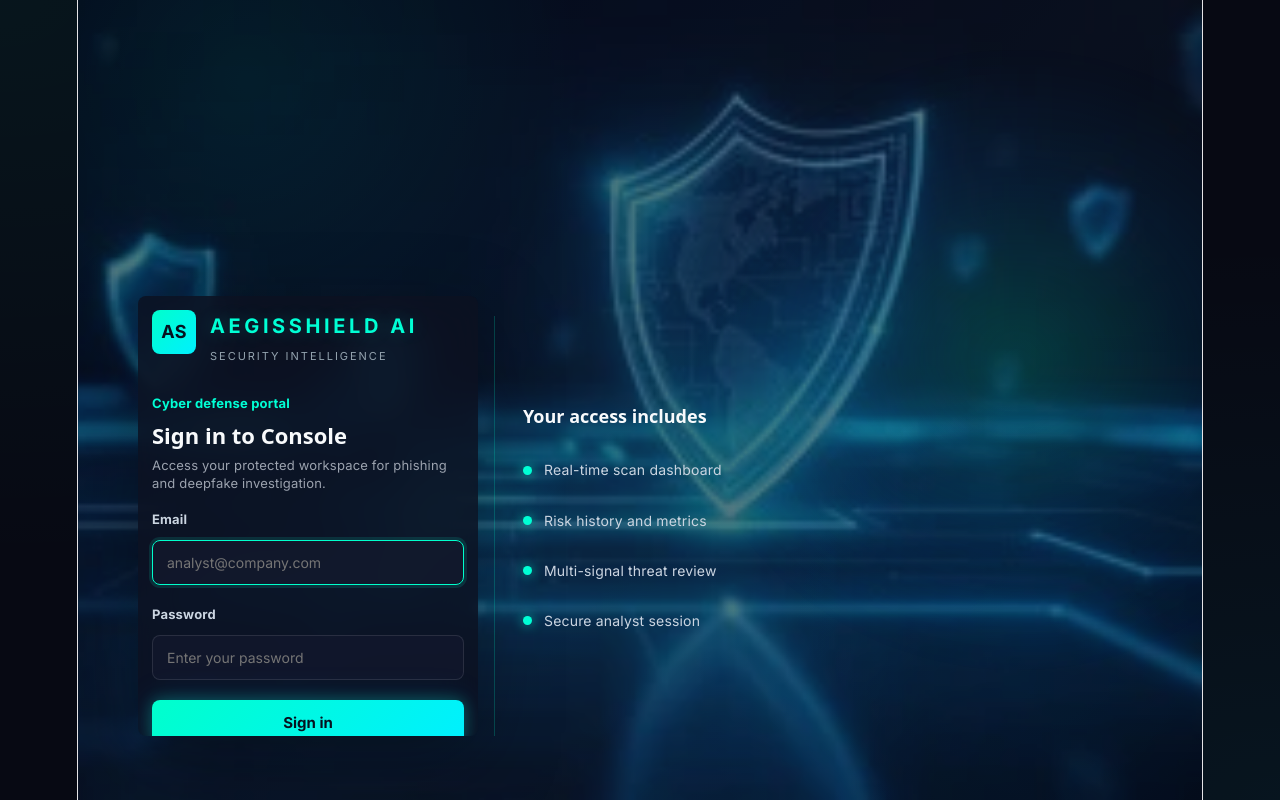
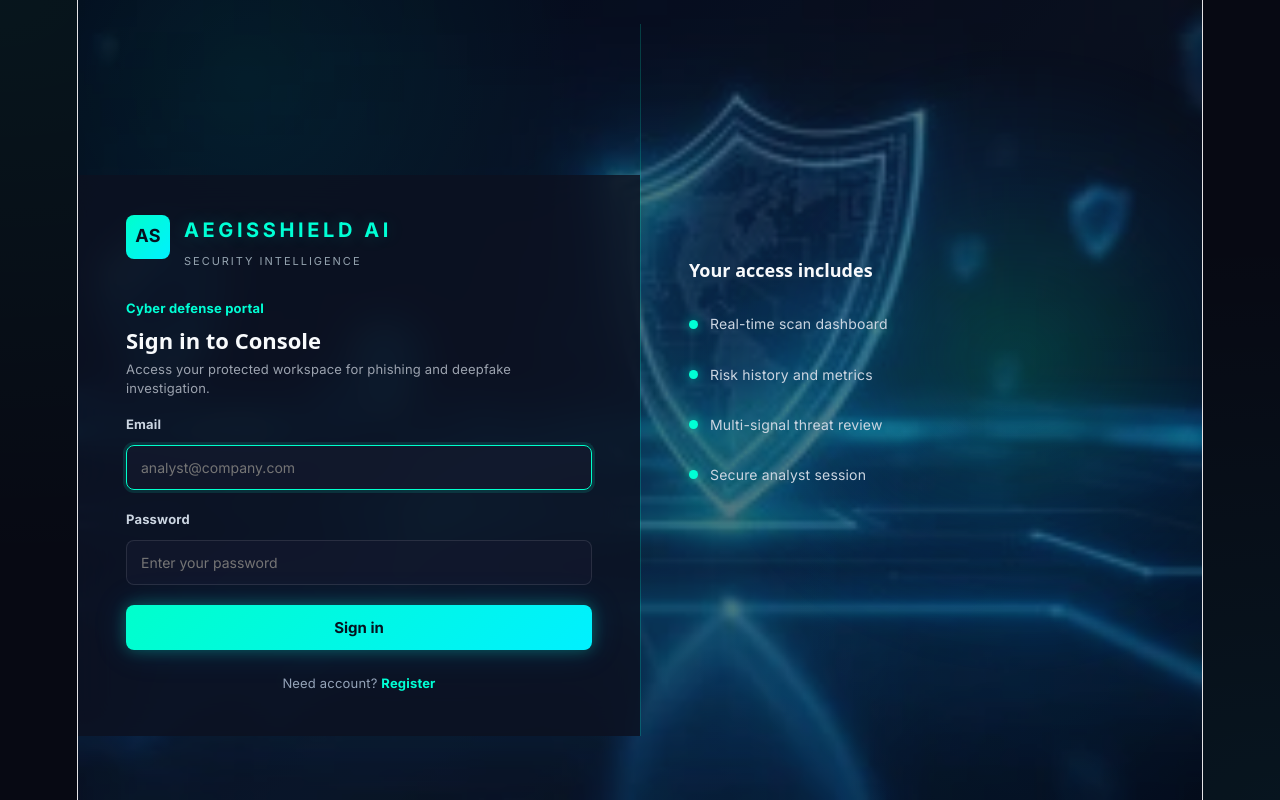
Before and after one commit to KYABARSHINAVYA/CyberAegis-AI, a React (Vite) app in the folder frontend/: page /login in a window 1280 px wide. Built offline with nearby package versions, Linux system fonts and the light colour scheme; no server answers.

Commit message:
ui: update login and register pages design and improve auth UI

```diff
--- a/frontend/src/index.css
+++ b/frontend/src/index.css
@@ -121,11 +121,11 @@ code {
   min-height: 100vh;
   width: 100%;
   display: grid;
-  grid-template-columns: minmax(220px, 340px) minmax(180px, 420px);
-  justify-content: start;
+  grid-template-columns: 1fr 1fr;
+  justify-content: stretch;
   align-items: end;
-  gap: 28px;
-  padding: 24px 32px 64px 48px;
+  gap: 0;
+  padding: 24px 0 64px 0;
   background:
     radial-gradient(circle at 15% 10%, rgba(0, 255, 204, 0.12), transparent 28%),
     radial-gradient(circle at 85% 80%, rgba(0, 153, 255, 0.12), transparent 30%),
@@ -177,14 +177,13 @@ code {
 
 .auth-panel {
   width: 100%;
-  max-width: 340px;
-  padding: 14px;
-  max-height: 440px;
+  padding: 40px 48px;
+  max-height: 100%;
   overflow: auto;
-  margin-left: 12px;
-  border-radius: 8px;
+  margin-left: 0;
+  border-radius: 0;
   background: rgba(13, 17, 33, 0.84);
-  box-shadow: 0 24px 80px rgba(0, 0, 0, 0.34);
+  box-shadow: none;
   backdrop-filter: blur(18px);
   position: relative;
   z-index: 1;
@@ -333,11 +332,11 @@ code {
 
 .auth-intel {
   width: 100%;
-  padding: 28px 40px 28px 28px;
+  padding: 28px 48px;
   border-left: 1px solid rgba(0, 255, 204, 0.2);
   position: relative;
   z-index: 1;
-  min-height: 420px;
+  min-height: 100%;
   display: flex;
   flex-direction: column;
   justify-content: center;
@@ -384,9 +383,9 @@ code {
   }
 
   .auth-page {
-    grid-template-columns: minmax(0, 440px);
+    grid-template-columns: 1fr;
     align-content: center;
-    padding: 22px;
+    padding: 22px 0;
   }
 
   .auth-page::before {
```
